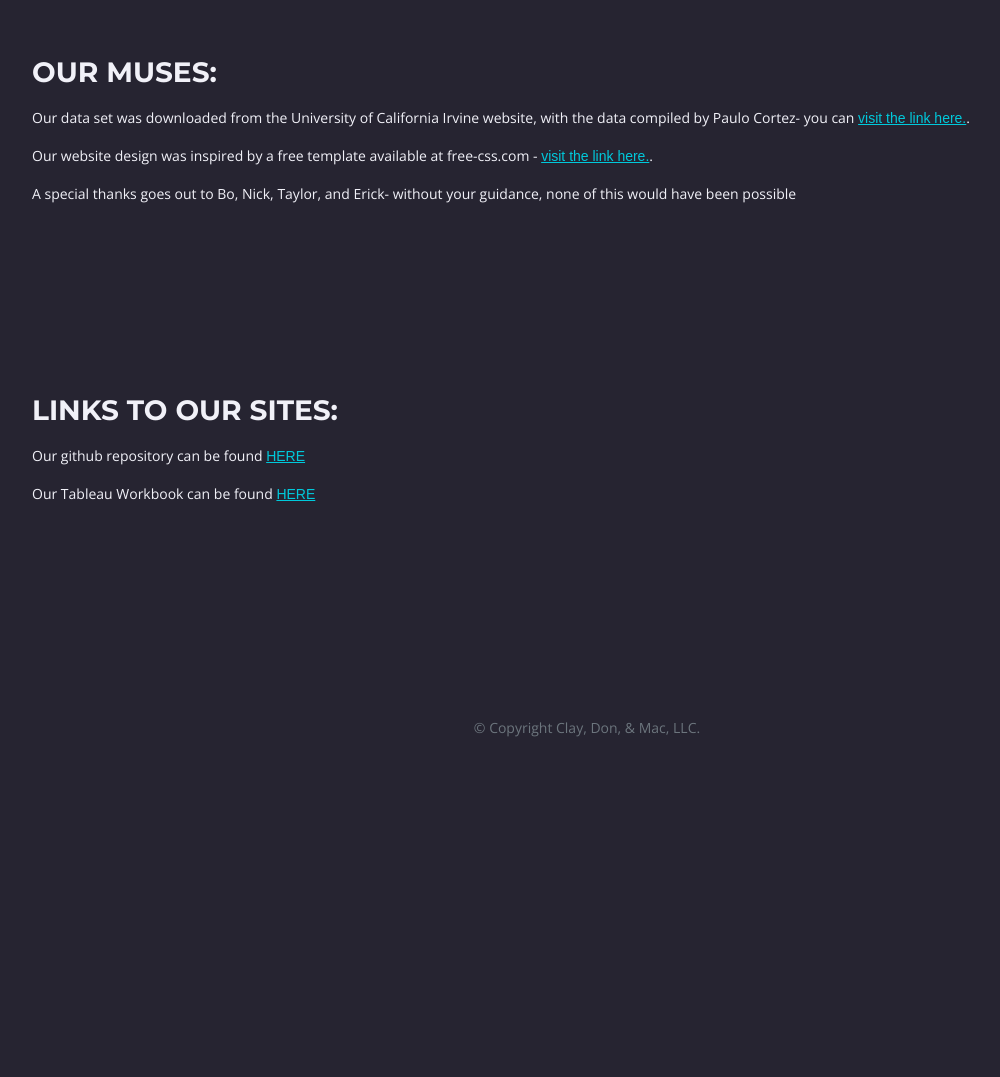
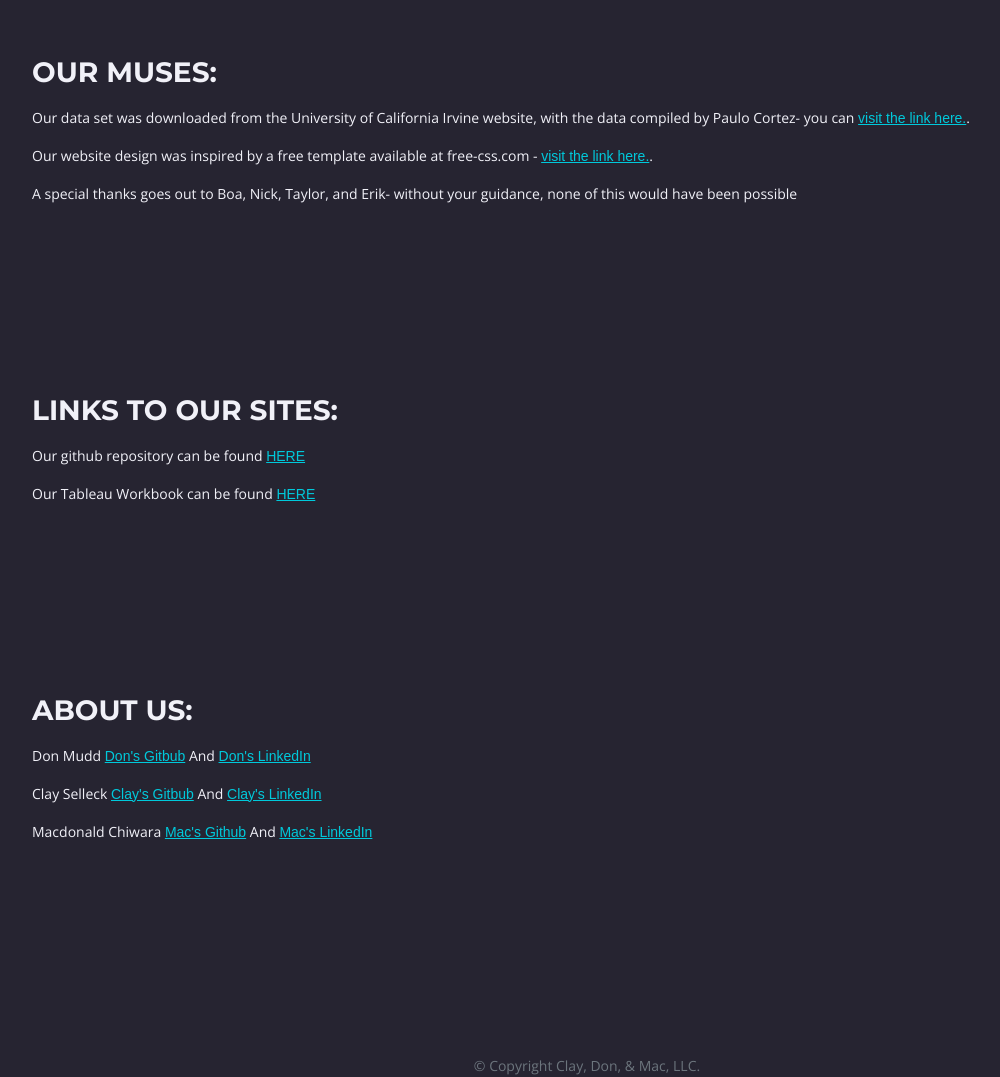
Before and after one commit to cselleck/final_project, a Flask app: page / in a window 1280 px wide. Shown: the part 5161-6238 px from the top of the page, without its empty margins (53-1053 px from the left). Before the commit the page ends 5898 px from the top, so only its background shows below. Run offline with Flask 2, Linux system fonts and the light colour scheme; parts of the project's set-up code (start-up, migrations or seed data) failed here and were passed over; some libraries are stand-ins or nearby versions.

Commit message:
updating contact info

```diff
--- a/final/app.py
+++ b/final/app.py
@@ -22,7 +22,7 @@ def get_delay():
         final_list=np.array(final_list)
         fa=float(result['fixed_acidity'])
         va=float(result['volatile_acidity'])
-        lg_from_joblib=joblib.load('final/static/data/finalized_model_joblib.obj')
+        lg_from_joblib=joblib.load('static/data/finalized_model_joblib.obj')
         prediction = lg_from_joblib.predict(final_list)
 
         # print(prediction)
--- a/final/templates/index.html
+++ b/final/templates/index.html
@@ -998,7 +998,7 @@
                     <p>Our data set was downloaded from the University of California Irvine website, with the data compiled by Paulo Cortez- you can <a class="turquoise" href="https://archive.ics.uci.edu/ml/datasets/wine+quality" target="_blank">visit the link here.</a>.</p>
 
                     <p>Our website design was inspired by a free template available at free-css.com - <a class="turquoise" href="https://www.free-css.com/free-css-templates/page252/leno" target="_blank">visit the link here.</a>.</p>
-                    <p>A special thanks goes out to Bo, Nick, Taylor, and Erick- without your guidance, none of this would have been possible</p>
+                    <p>A special thanks goes out to Boa, Nick, Taylor, and Erik- without your guidance, none of this would have been possible</p>
                     <p> </p>
                     <p> </p>
 
@@ -1015,7 +1015,23 @@
                     <p>Our github repository can be found
                         <a class="turquoise" href="https://github.com/cselleck/final_project.git" target="_blank">HERE</a></p>
                     <p>Our Tableau Workbook can be found
-                        <a class="turquoise" href="https://github.com/cselleck/final_project.git" target="_blank">HERE</a></p>
+                        <a class="turquoise" href="https://public.tableau.com/profile/donald.mudd#!/vizhome/WineCharts/alcohol?publish=yes" target="_blank">HERE</a></p>
+                </div>
+            </div>
+        </div>
+    </div>
+    <div class="basic-3">
+        <div class="container">
+            <div class="row">
+                <div class="col-lg-12">
+                    <h3>ABOUT US:</h3>
+                    <p>Don Mudd
+                        <a class="turquoise" href="https://github.com/Elton-Don" target="_blank">Don's Gitbub</a> And <a class="turquoise" href="https://www.linkedin.com/in/donaldmudd/" target="_blank">Don's LinkedIn</a></p>
+                    <p>Clay Selleck
+                        <a class="turquoise" href="https://github.com/cselleck" target="_blank">Clay's Gitbub</a> And <a class="turquoise" href="https://www.linkedin.com/in/clay-selleck-63021" target="_blank">Clay's LinkedIn</a></p>
+                    <p>Macdonald Chiwara
+                        <a class="turquoise" href="https://github.com/macobby1" target="_blank">Mac's Github</a> And <a class="turquoise" href="http://linkedin.com/in/macdonald-chiwara-36b1a44b" target="_blank">Mac's LinkedIn</a></p>
+
                 </div>
             </div>
         </div>
--- a/final/templates/template.html
+++ b/final/templates/template.html
@@ -127,7 +127,7 @@
         <div class="container">
             <div class="row">
                 <div class="col-lg-12">
-                    <h2>WHAT"S YOUR RECIPE?</h2>
+                    <h2>WHAT'S YOUR RECIPE?</h2>
                     <div class="p-heading p-large">Use the sliders to create your own recipe using the features we looked at. Submit your choices to our prediction model, and we will rate your recipe!</div>
                 </div>
                 <!-- end of col -->
```
Also changed, not shown: 1 other file.
